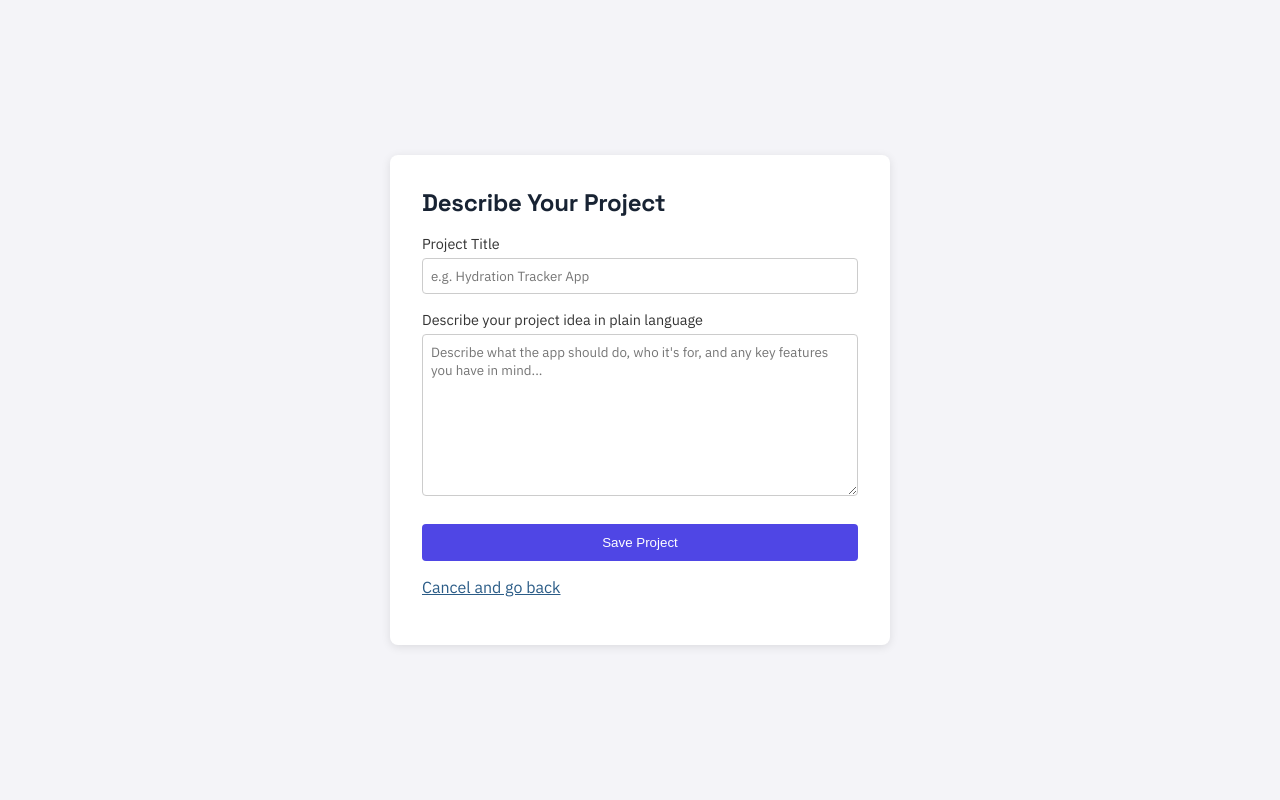
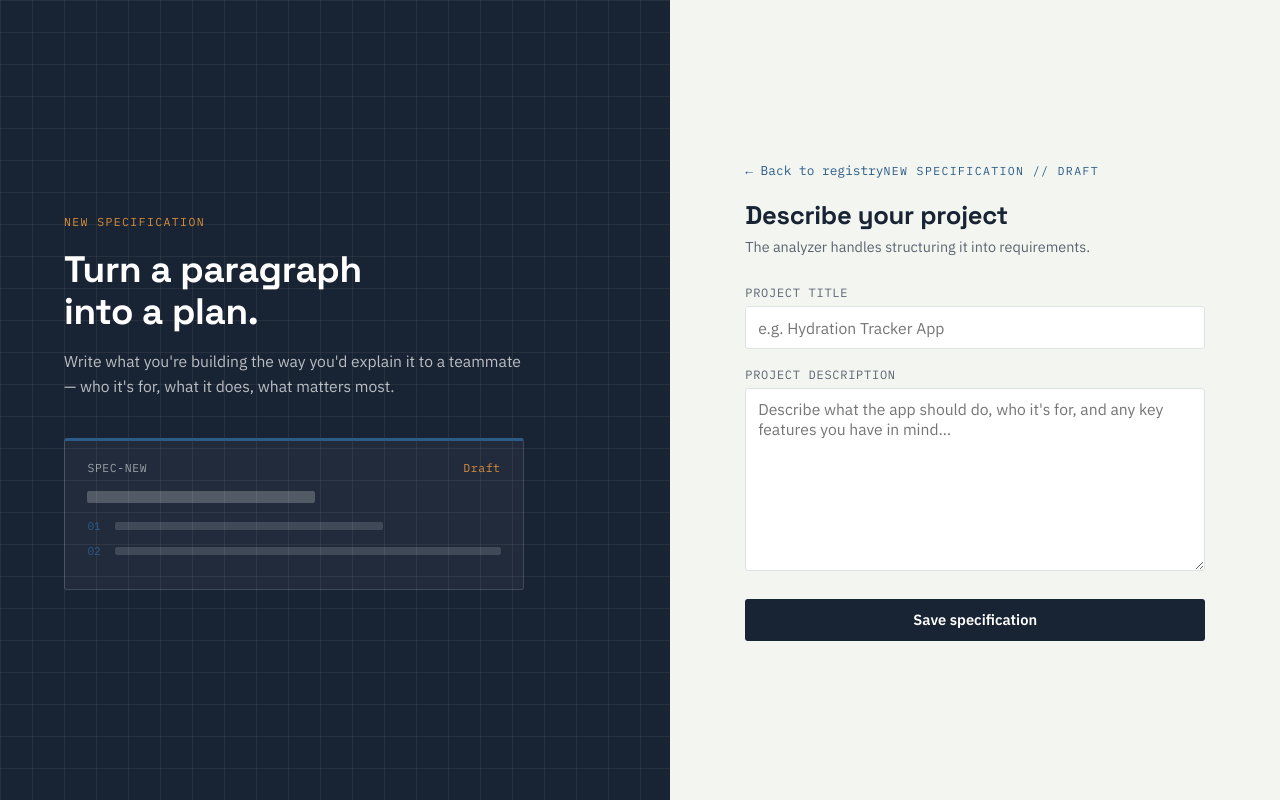
Before and after one commit to karthikp4561/ai-srs-engineer, an Angular app in the folder frontend/: page /new-project in a window 1280 px wide. Built offline with nearby package versions, Linux system fonts and the light colour scheme; sample sign-in values are in the browser's storage.

Commit message:
Restore new-project blueprint design

```diff
--- a/frontend/src/app/pages/new-project/new-project.css
+++ b/frontend/src/app/pages/new-project/new-project.css
@@ -1,52 +1,6 @@
-.auth-container {
-  display: flex;
-  justify-content: center;
-  align-items: center;
-  min-height: 100vh;
-  background: #f4f4f8;
-}
-.auth-form.wide {
-  width: 500px;
-}
-.auth-form {
-  background: white;
-  padding: 2rem;
-  border-radius: 8px;
-  box-shadow: 0 2px 10px rgba(0,0,0,0.1);
-}
-.auth-form label {
-  display: block;
-  margin-top: 1rem;
-  font-size: 0.9rem;
-  color: #333;
-}
-.auth-form input, .auth-form textarea {
-  width: 100%;
-  padding: 0.5rem;
-  margin-top: 0.3rem;
-  box-sizing: border-box;
-  border: 1px solid #ccc;
-  border-radius: 4px;
-  font-family: inherit;
-}
-.auth-form button {
-  width: 100%;
-  margin-top: 1.5rem;
-  padding: 0.7rem;
-  background: #4f46e5;
-  color: white;
-  border: none;
-  border-radius: 4px;
-  cursor: pointer;
-}
-.auth-form button:disabled {
-  background: #a5a5a5;
-}
-.error-box {
-  background: #fee2e2;
-  color: #b91c1c;
-  padding: 0.5rem;
-  border-radius: 4px;
-  margin-top: 1rem;
-  font-size: 0.85rem;
-}
+.form-wide { max-width: 460px; }
+.back-link { display: inline-block; font-family: var(--font-mono); font-size: 0.8rem; margin-bottom: 1.2rem; text-decoration: none; }
+.back-link:hover { text-decoration: underline; }
+.auth-form-inner h1 { font-size: 1.6rem; margin-bottom: 0.4rem; }
+.subtext { color: var(--ink-soft); font-size: 0.9rem; margin: 0 0 1.8rem 0; }
+.btn-block { width: 100%; margin-top: 0.4rem; }
--- a/frontend/src/app/pages/new-project/new-project.html
+++ b/frontend/src/app/pages/new-project/new-project.html
@@ -1,20 +1,48 @@
-<div class="auth-container">
-  <form (ngSubmit)="onSubmit()" class="auth-form wide">
-    <h2>Describe Your Project</h2>
+<div class="auth-split">
+  <aside class="auth-visual">
+    <div class="grid-overlay"></div>
+    <div class="visual-content">
+      <span class="eyebrow eyebrow-light">New specification</span>
+      <h2>Turn a paragraph<br>into a plan.</h2>
+      <p>Write what you're building the way you'd explain it to a teammate — who it's for, what it does, what matters most.</p>
 
-    <div *ngIf="errorMessage" class="error-box">{{ errorMessage }}</div>
+      <div class="mock-spec">
+        <div class="mock-spec-header">
+          <span>SPEC-NEW</span>
+          <span class="mock-badge" style="color: var(--amber);">Draft</span>
+        </div>
+        <div class="mock-line mock-line-title"></div>
+        <div class="mock-row"><span class="mock-num">01</span><div class="mock-line short"></div></div>
+        <div class="mock-row"><span class="mock-num">02</span><div class="mock-line"></div></div>
+      </div>
+    </div>
+  </aside>
 
-    <label>Project Title</label>
-    <input type="text" [(ngModel)]="title" name="title" required placeholder="e.g. Hydration Tracker App" />
+  <section class="auth-form-panel">
+    <div class="auth-form-inner form-wide">
+      <a routerLink="/dashboard" class="back-link">← Back to registry</a>
+      <span class="eyebrow">New specification // Draft</span>
+      <h1>Describe your project</h1>
+      <p class="subtext">The analyzer handles structuring it into requirements.</p>
 
-    <label>Describe your project idea in plain language</label>
-    <textarea [(ngModel)]="description" name="description" required rows="8"
-      placeholder="Describe what the app should do, who it's for, and any key features you have in mind..."></textarea>
+      <form (ngSubmit)="onSubmit()">
+        <div *ngIf="errorMessage" class="alert-error">{{ errorMessage }}</div>
 
-    <button type="submit" [disabled]="isLoading">
-      {{ isLoading ? 'Saving...' : 'Save Project' }}
-    </button>
+        <label class="field">
+          <span class="field-label">Project title</span>
+          <input type="text" [(ngModel)]="title" name="title" required placeholder="e.g. Hydration Tracker App" />
+        </label>
 
-    <p><a routerLink="/dashboard">Cancel and go back</a></p>
-  </form>
+        <label class="field">
+          <span class="field-label">Project description</span>
+          <textarea [(ngModel)]="description" name="description" required rows="8"
+            placeholder="Describe what the app should do, who it's for, and any key features you have in mind…"></textarea>
+        </label>
+
+        <button type="submit" class="btn-primary btn-block" [disabled]="isLoading">
+          {{ isLoading ? 'Saving…' : 'Save specification' }}
+        </button>
+      </form>
+    </div>
+  </section>
 </div>
```
